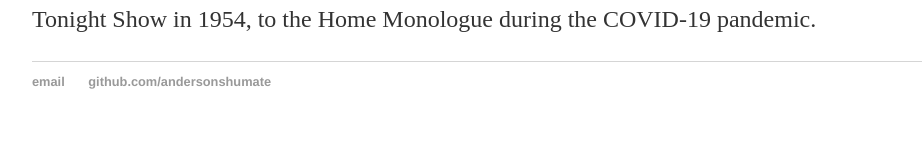
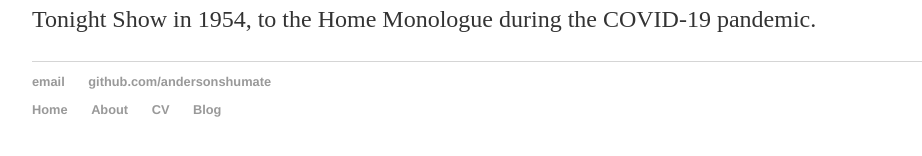
Before and after one commit to andersonshumate/andersonshumate.github.io, a Jekyll site: the page built from index.html, in a window 1280 px wide. Shown: the part 283-439 px from the top of the page, without its empty margins (160-1082 px from the left). Built offline with Jekyll 4.4.1, drawn with Linux system fonts in a browser that asks for light colours.

Commit message:
Update default.html

```diff
--- a/_layouts/default.html
+++ b/_layouts/default.html
@@ -24,6 +24,14 @@
 	        		<li><a href="mailto:andersonwshumate@gmail.com">email</a></li>
 	        		<li><a href="https://github.com/andersonshumate">github.com/andersonshumate</a></li>
 				</ul>
+			<nav>
+	    		<ul>
+	        		<li><a href="/">Home</a></li>
+		        	<li><a href="/about/">About</a></li>
+	        		<li><a href="/cv/">CV</a></li>
+	        		<li><a href="/blog/">Blog</a></li>
+	    		</ul>
+			</nav>
 			</footer>
 		</body>
 	</html>
```
